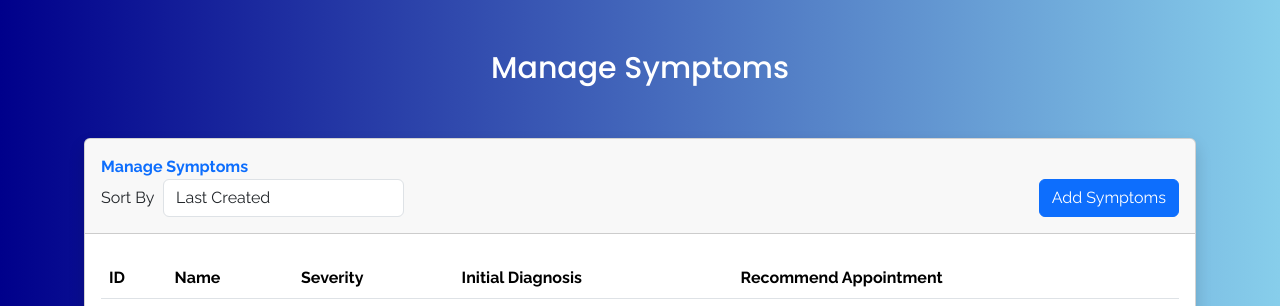
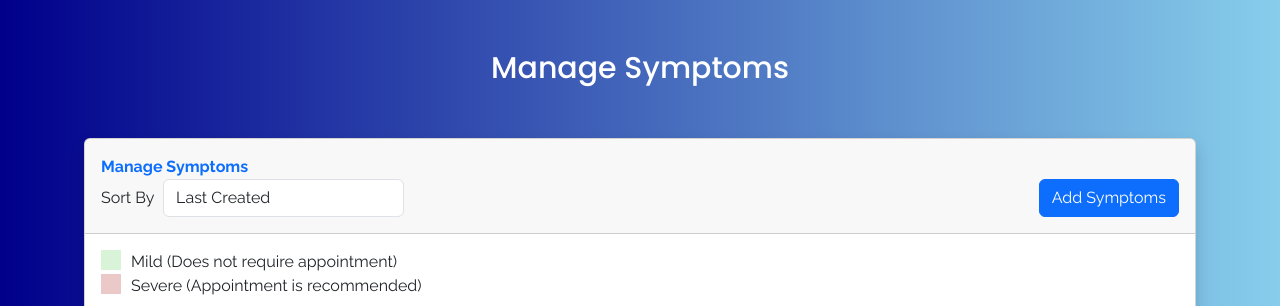
Before and after one commit to greenshe11/ClinicAppointmentv2, a Flask app: template templates/staff/staffsymptoms.html in a window 1280 px wide. Shown: the part 73-379 px from the top of the page. Run offline with Flask 2, Linux system fonts and the light colour scheme; the template is opened without the code that fills it, so the values that code supplies are empty; some libraries are stand-ins or nearby versions.

Commit message:
added legend

```diff
--- a/templates/staff/staffsymptoms.html
+++ b/templates/staff/staffsymptoms.html
@@ -187,7 +187,16 @@
                         <!---<div class="text-md-end dataTables_filter" id="dataTable_filter"><label class="form-label"><input type="search" class="form-control form-control-sm" aria-controls="dataTable" placeholder="Search"></label></div>-->
                     </div>
                 </div>
-
+                <div>
+                    <div style="display:flex; flex-direction:row">
+                        <div style="width: 20px;height:20px; background-color: rgb(216, 243, 216); margin-right: 10px;"></div>
+                        <span>Mild (Does not require appointment)</span>
+                    </div>
+                    <div style="display:flex; flex-direction:row">
+                        <div style="width: 20px;height:20px; background-color: rgb(235, 201, 201); margin-right: 10px;"></div>
+                        <span>Severe (Appointment is recommended)</span>
+                    </div>
+                </div>
                 <div class="table-responsive table mt-2"   id="dataTable" role="grid" aria-describedby="dataTable_info">
                     <table class="table my-0" id="dataTable" >
                         <thead>
```
